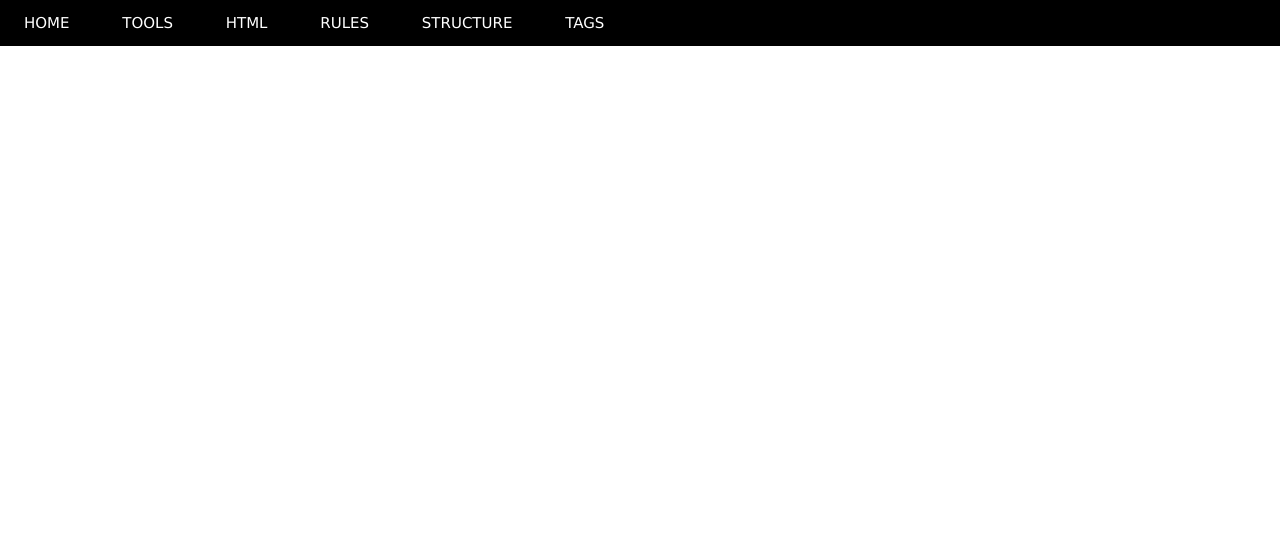
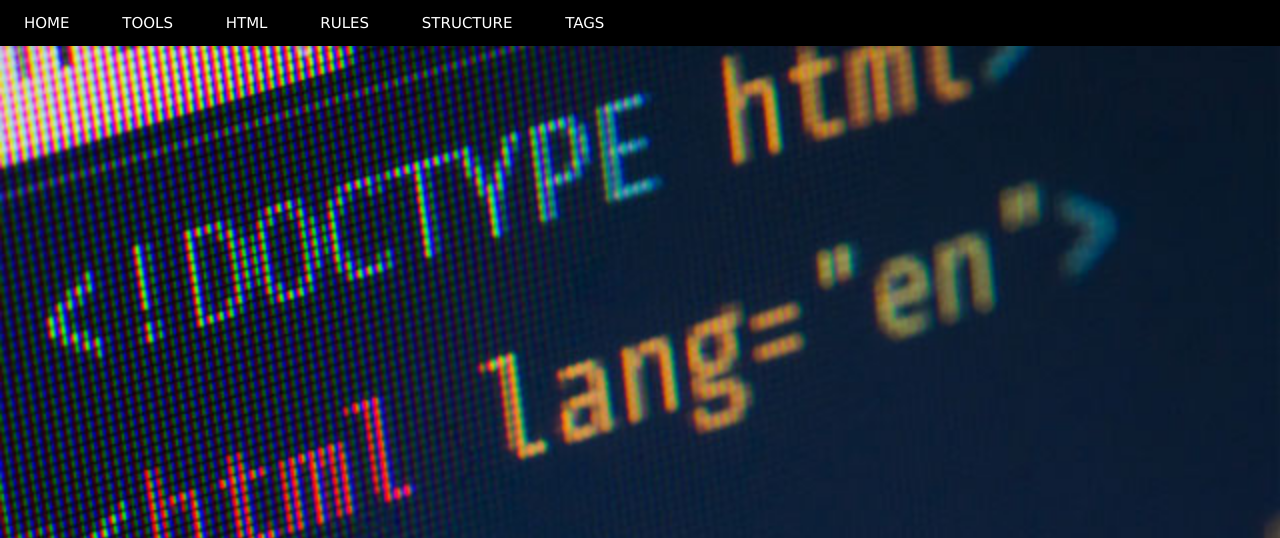
Before and after one commit to finn-cg/htmlblog, a plain HTML site: page index.html in a window 1280 px wide. Shown: the top 538 px of the page. Drawn offline with Linux system fonts and the light colour scheme; the site is published under a folder, as on GitHub Pages, so addresses that start at the root find nothing.

Commit message:
update slider

```diff
--- a/assets/css/style.css
+++ b/assets/css/style.css
@@ -210,7 +210,7 @@ a {
     position: relative;
     margin-top: 46px;
     padding-top: 50%;
-    background: url('/assets/img/slider/slider2.jpg') top center / cover no-repeat;
+    background: url('../img/slider/slider2.jpg') top center / cover no-repeat;
 }
 
 #slider .text-content {
```
Also changed, not shown: assets/img/slider/html-illustration.png (added).
